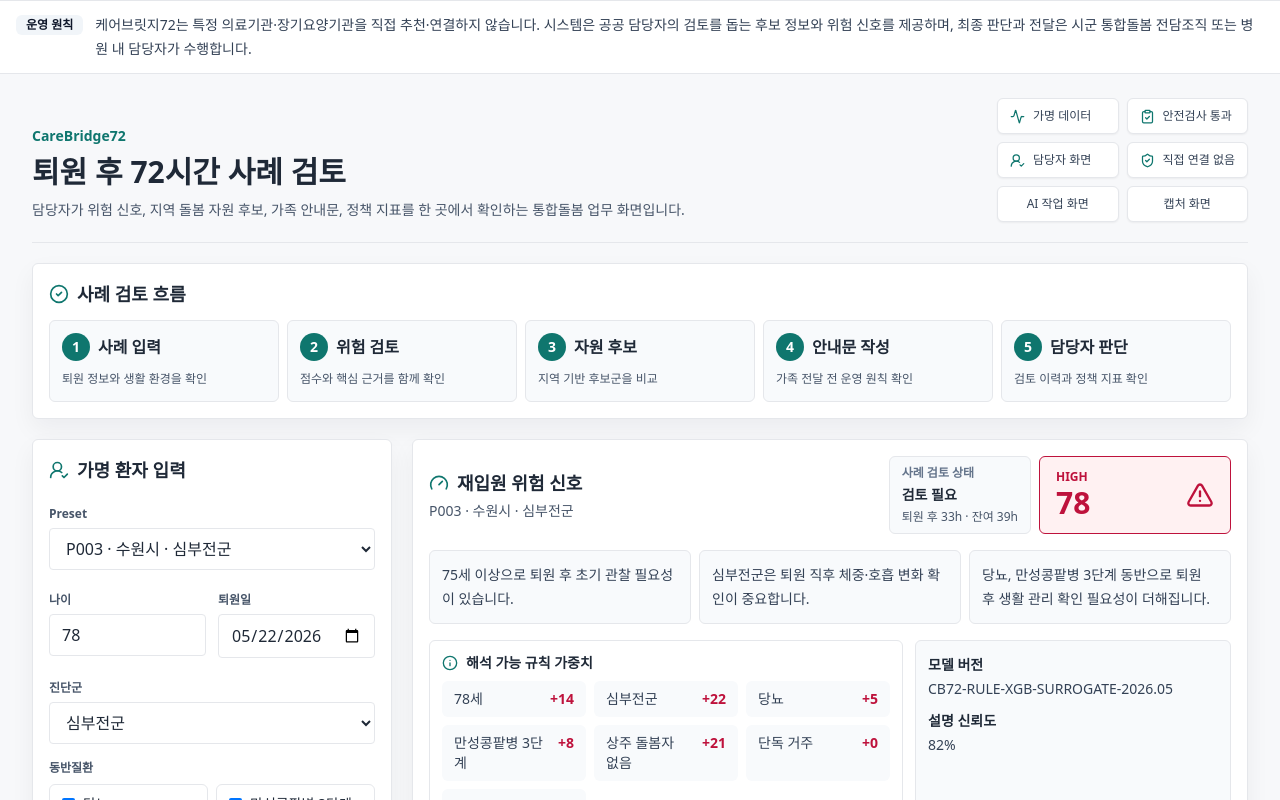
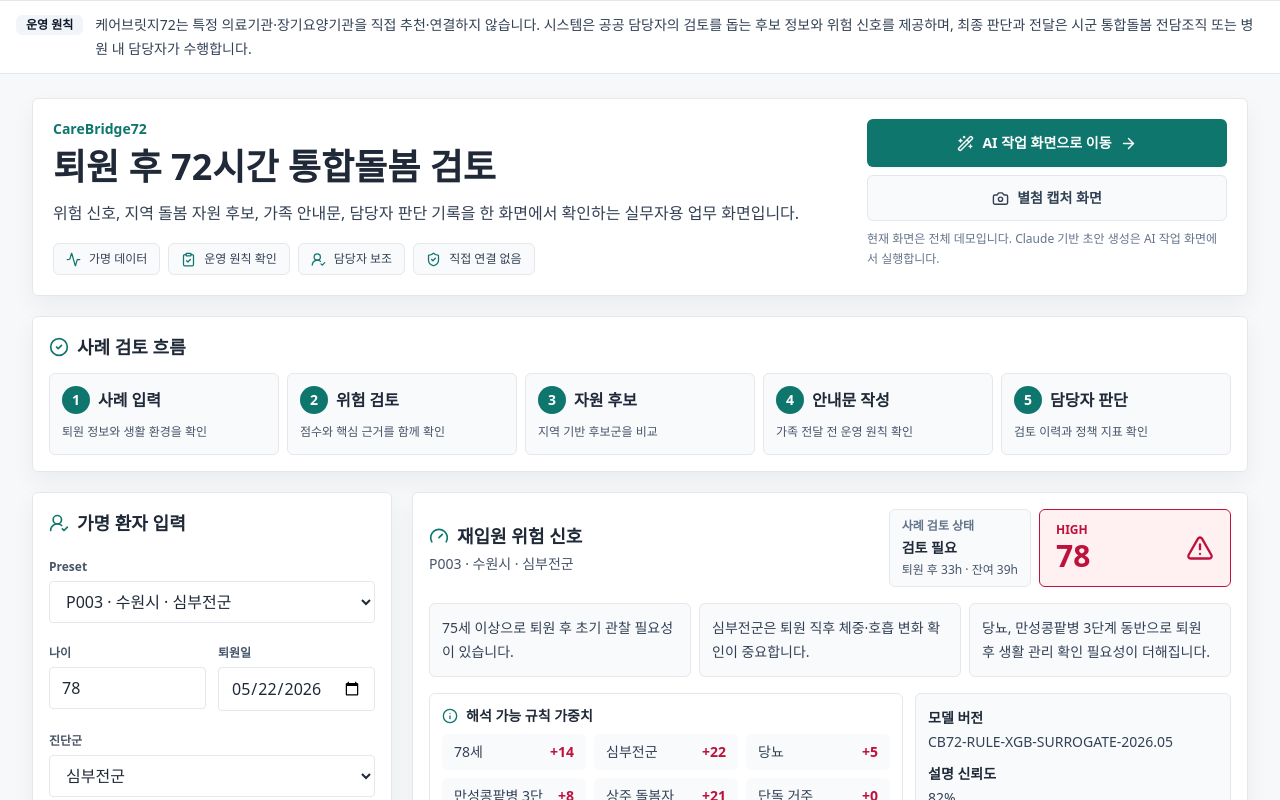
Before and after one commit to dailyweekly/carebridge72, a Next.js app: page / in a window 1280 px wide. Shown: the top 800 px of the page. Built offline with nearby package versions, Linux system fonts and the light colour scheme.

Commit message:
Improve home screen workspace entry

```diff
--- a/components/DemoDashboard.tsx
+++ b/components/DemoDashboard.tsx
@@ -2,7 +2,7 @@
 
 import { useMemo, useState } from "react";
 import type { ReactNode } from "react";
-import { Activity, ClipboardCheck, ShieldCheck, UserRoundCheck } from "lucide-react";
+import { Activity, ArrowRight, Camera, ClipboardCheck, ShieldCheck, UserRoundCheck, Wand2 } from "lucide-react";
 import { AuditLogPanel } from "./AuditLogPanel";
 import { PatientInputForm } from "./PatientInputForm";
 import { RiskResultCard } from "./RiskResultCard";
@@ -64,22 +64,43 @@
   return (
     <main className={`mx-auto px-4 py-6 sm:px-6 lg:px-8 ${captureMode ? "max-w-[860px]" : "max-w-7xl"}`}>
       {!captureMode ? (
-      <section className="mb-5 flex flex-col gap-4 border-b border-line pb-5 lg:flex-row lg:items-end lg:justify-between">
-        <div>
-          <p className="mb-2 text-sm font-semibold text-teal">CareBridge72</p>
-          <h1 className="text-3xl font-bold tracking-normal text-ink">퇴원 후 72시간 사례 검토</h1>
-          <p className="mt-2 max-w-3xl text-sm leading-6 text-slate-600">
-            담당자가 위험 신호, 지역 돌봄 자원 후보, 가족 안내문, 정책 지표를 한 곳에서 확인하는
-            통합돌봄 업무 화면입니다.
-          </p>
-        </div>
-        <div className="grid grid-cols-2 gap-2 text-xs text-slate-700">
-          <StatusPill icon={<Activity size={15} />} text="가명 데이터" />
-          <StatusPill icon={<ClipboardCheck size={15} />} text="안전검사 통과" />
-          <StatusPill icon={<UserRoundCheck size={15} />} text="담당자 화면" />
-          <StatusPill icon={<ShieldCheck size={15} />} text="직접 연결 없음" />
-          {!captureMode ? <StatusLink href="/workspace" text="AI 작업 화면" /> : null}
-          {!captureMode ? <StatusLink href="/capture" text="캡처 화면" /> : null}
+      <section className="mb-5 rounded-md border border-line bg-white p-5 shadow-soft">
+        <div className="flex flex-col gap-5 lg:flex-row lg:items-start lg:justify-between">
+          <div className="max-w-3xl">
+            <p className="mb-2 text-sm font-bold text-teal">CareBridge72</p>
+            <h1 className="text-3xl font-black tracking-normal text-ink sm:text-4xl">퇴원 후 72시간 통합돌봄 검토</h1>
+            <p className="mt-3 text-base leading-7 text-slate-700">
+              위험 신호, 지역 돌봄 자원 후보, 가족 안내문, 담당자 판단 기록을 한 화면에서 확인하는
+              실무자용 업무 화면입니다.
+            </p>
+            <div className="mt-4 flex flex-wrap gap-2 text-xs text-slate-700">
+              <StatusPill icon={<Activity size={15} />} text="가명 데이터" />
+              <StatusPill icon={<ClipboardCheck size={15} />} text="운영 원칙 확인" />
+              <StatusPill icon={<UserRoundCheck size={15} />} text="담당자 보조" />
+              <StatusPill icon={<ShieldCheck size={15} />} text="직접 연결 없음" />
+            </div>
+          </div>
+
+          <div className="grid gap-2 sm:grid-cols-2 lg:w-[360px] lg:grid-cols-1">
+            <a
+              className="inline-flex min-h-12 items-center justify-center gap-2 rounded-md bg-teal px-4 py-3 text-sm font-black text-white shadow-sm transition hover:bg-[#0b5f59]"
+              href="/workspace"
+            >
+              <Wand2 size={17} />
+              AI 작업 화면으로 이동
+              <ArrowRight size={17} />
+            </a>
+            <a
+              className="inline-flex min-h-11 items-center justify-center gap-2 rounded-md border border-line bg-panel px-4 py-3 text-sm font-bold text-slate-700 transition hover:bg-white"
+              href="/capture"
+            >
+              <Camera size={17} />
+              별첨 캡처 화면
+            </a>
+            <p className="text-xs leading-5 text-slate-500 sm:col-span-2 lg:col-span-1">
+              현재 화면은 전체 데모입니다. Claude 기반 초안 생성은 AI 작업 화면에서 실행합니다.
+            </p>
+          </div>
         </div>
       </section>
       ) : null}
@@ -169,20 +190,9 @@
   }
 }
 
-function StatusLink({ href, text }: { href: string; text: string }) {
-  return (
-    <a
-      className="flex min-h-9 items-center justify-center rounded-md border border-line bg-white px-3 py-2 text-xs font-medium text-slate-700 shadow-sm"
-      href={href}
-    >
-      {text}
-    </a>
-  );
-}
-
 function StatusPill({ icon, text }: { icon: ReactNode; text: string }) {
   return (
-    <div className="flex min-h-9 items-center gap-2 rounded-md border border-line bg-white px-3 py-2 shadow-sm">
+    <div className="flex min-h-8 items-center gap-2 rounded-md border border-line bg-panel px-3 py-1.5">
       <span className="text-teal">{icon}</span>
       <span className="whitespace-nowrap font-medium">{text}</span>
     </div>
```
